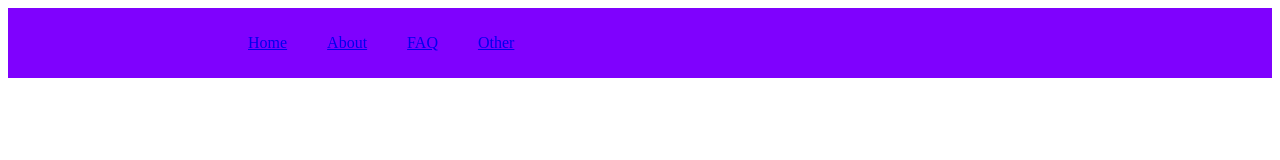
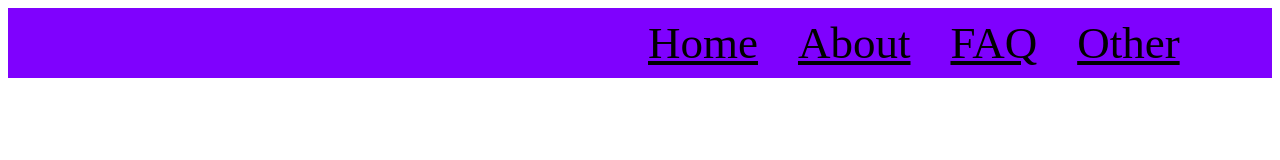
Before and after one commit to BarclayCousin/CodeX, a plain HTML site: page faq.html in a window 1280 px wide. Drawn offline with Linux system fonts and the light colour scheme.

Commit message:
Fixed colour not changing on navbar buttons

```diff
--- a/css/styles.css
+++ b/css/styles.css
@@ -10,17 +10,17 @@
 
 .navbar {
     background-color: #7f01fe;
-    color: black;
     display: flex;
     height: 70px;
     align-items: center;
-    padding-left: 200px;
+    padding-left: 600px;
     font-family: 'Times New Roman', Times, serif;
 }
 
-
-
-
+.navbar a {
+  color: #000000;
+  font-size: 45px;
+}
 
 /* Home Page */
 
```
